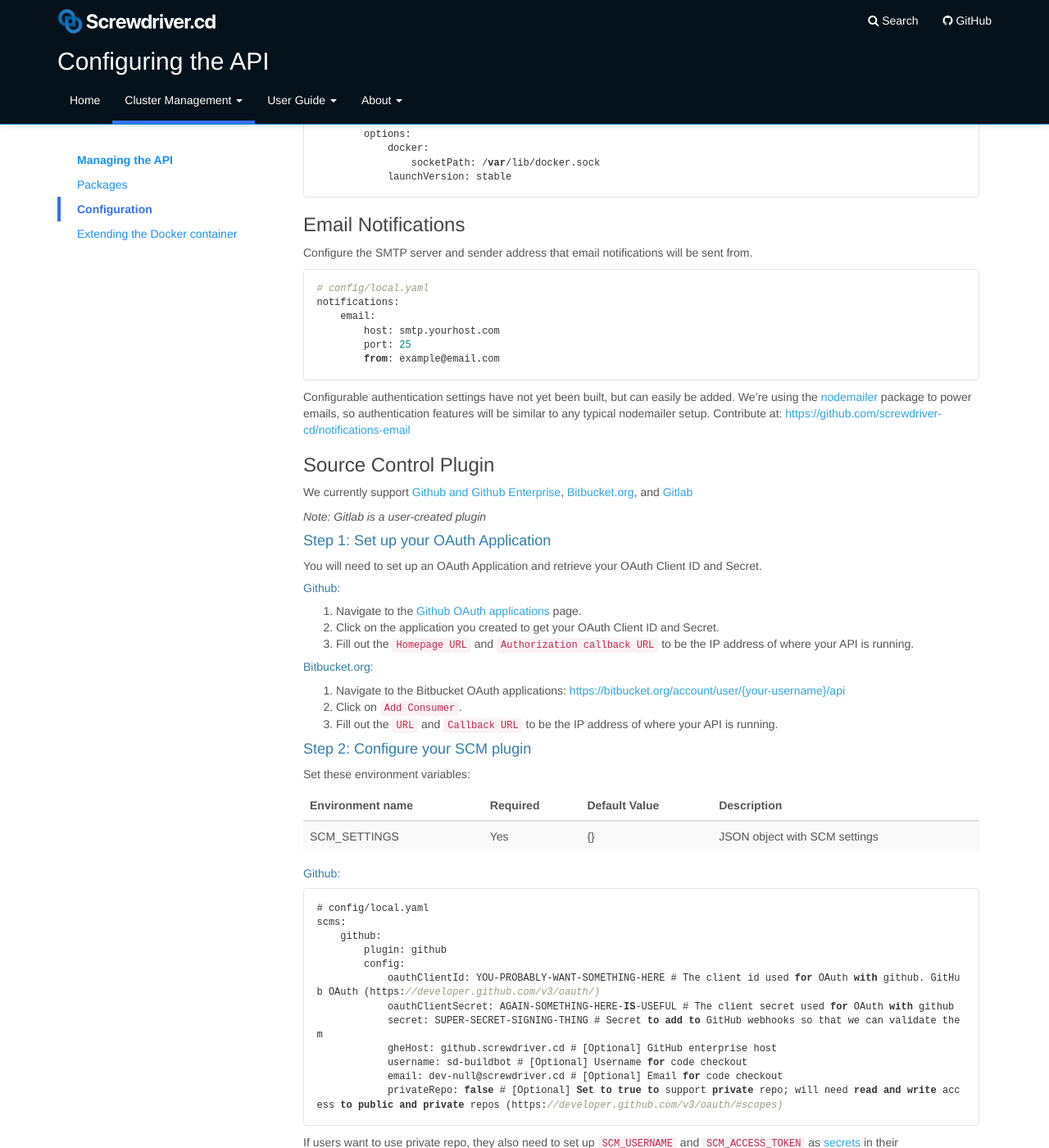
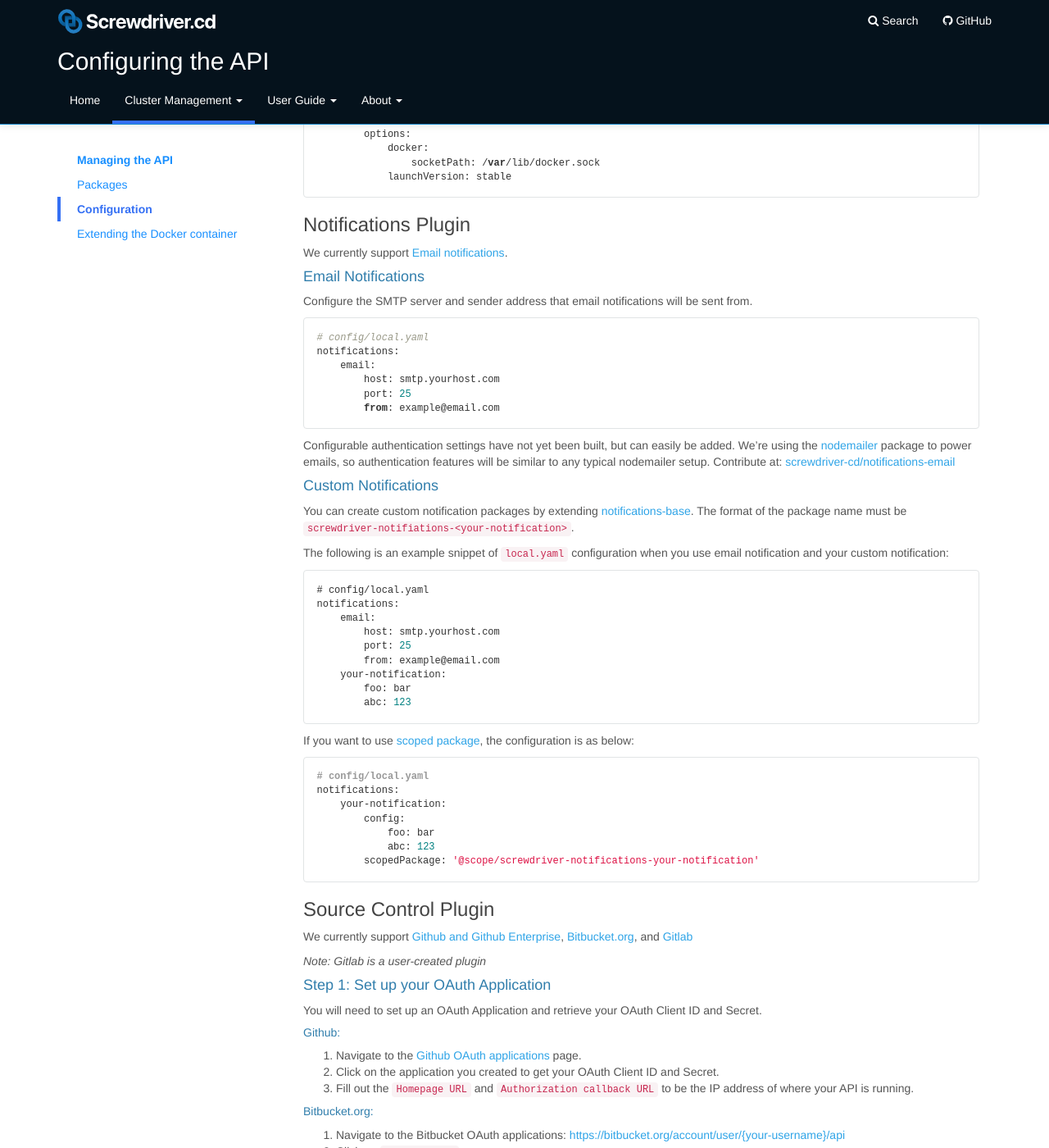
Before and after one commit to screwdriver-cd/guide, a Jekyll site: the page built from docs/cluster-management/configure-api.md, in a window 1280 px wide and 1400 px high, scrolled down 4444 px. Shown: the whole window at 82% size. Built offline with Jekyll 4.4.1, drawn with Linux system fonts in a browser that asks for light colours.

Commit message:
docs(775): update notifications plugin docs including scoped package

````diff
--- a/docs/cluster-management/configure-api.md
+++ b/docs/cluster-management/configure-api.md
@@ -208,8 +208,10 @@ executor:
                 socketPath: /var/lib/docker.sock
             launchVersion: stable
 ```
+### Notifications Plugin
+We currently support [Email notifications](https://github.com/screwdriver-cd/notifications-email).
 
-### Email Notifications
+#### Email Notifications
 
 Configure the SMTP server and sender address that email notifications will be sent from.
 
@@ -222,7 +224,38 @@ notifications:
         from: example@email.com
 ```
 
-Configurable authentication settings have not yet been built, but can easily be added. We’re using the <a href="https://nodemailer.com/about/">nodemailer</a> package to power emails, so authentication features will be similar to any typical nodemailer setup. Contribute at: <a href="https://github.com/screwdriver-cd/notifications-email">https://github.com/screwdriver-cd/notifications-email</a>
+Configurable authentication settings have not yet been built, but can easily be added. We’re using the [nodemailer](https://nodemailer.com/about/) package to power emails, so authentication features will be similar to any typical nodemailer setup. Contribute at: [screwdriver-cd/notifications-email](https://github.com/screwdriver-cd/notifications-email)
+
+#### Custom Notifications
+
+You can create custom notification packages by extending [notifications-base](https://github.com/screwdriver-cd/notifications-base).
+The format of the package name must be `screwdriver-notifiations-<your-notification>`.
+
+The following is an example snippet of `local.yaml` configuration when you use email notification and your custom notification:
+
+```yaml
+# config/local.yaml
+notifications:
+    email:
+        host: smtp.yourhost.com
+        port: 25
+        from: example@email.com
+    your-notification:
+        foo: bar
+        abc: 123
+```
+
+If you want to use [scoped package](https://docs.npmjs.com/misc/scope), the configuration is as below:
+
+```yaml
+# config/local.yaml
+notifications:
+    your-notification:
+        config:
+            foo: bar
+            abc: 123
+        scopedPackage: '@scope/screwdriver-notifications-your-notification'
+```
 
 ### Source Control Plugin
 
````
